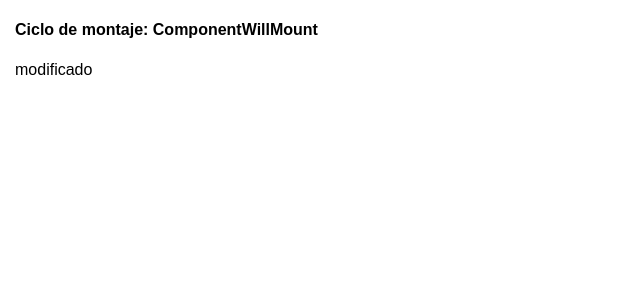
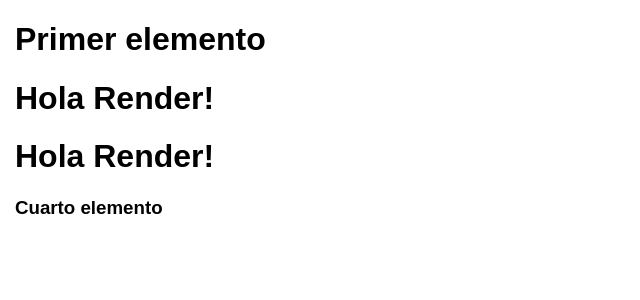
Before and after one commit to nechuba93/aprendereact, a React (Create React App) app: page / in a window 1280 px wide. Shown: the top 300 px of the page, without its empty margins (0-640 px from the left). Built offline with nearby package versions, Linux system fonts and the light colour scheme.

Commit message:
8:47 método render

```diff
--- a/src/App.js
+++ b/src/App.js
@@ -1,13 +1,13 @@
 import React, { Component } from "react";
 import "./App.css";
-import ComponentWillMount from "./sections/life-cicle/componentWillMount";
+import Render from "./sections/life-cicle/render";
 
 
 class App extends Component {
   render() {
     return (
       <div className="App">
-        <ComponentWillMount />
+        <Render />
       </div>
     );
   }
--- /dev/null
+++ b/src/sections/life-cicle/render.js
@@ -0,0 +1,30 @@
+import React, { Component } from 'react'
+
+const HelloRender = (props) => <h1>Hola Render!</h1>
+
+export class Render extends Component {
+
+    constructor(props) {
+        console.log("Constructor");
+        super(props);
+        this.state = { mensaje: 'Inicial' }
+    }
+
+    componentWillMount() {
+        console.log("componentWillMount")
+        // this.setState({mensaje: 'modificado'})
+    }
+
+    render() {
+        console.log('render')
+        // return this.state.mensaje === 'Inicial' ? 'sip!' : null
+        return [
+            <h1 key='A'>Primer elemento</h1>,
+            <HelloRender key='B'/>,
+            <HelloRender key='C'/>,
+            <h3 key='D'>Cuarto elemento</h3>
+        ]
+    }
+}
+
+export default Render
```
